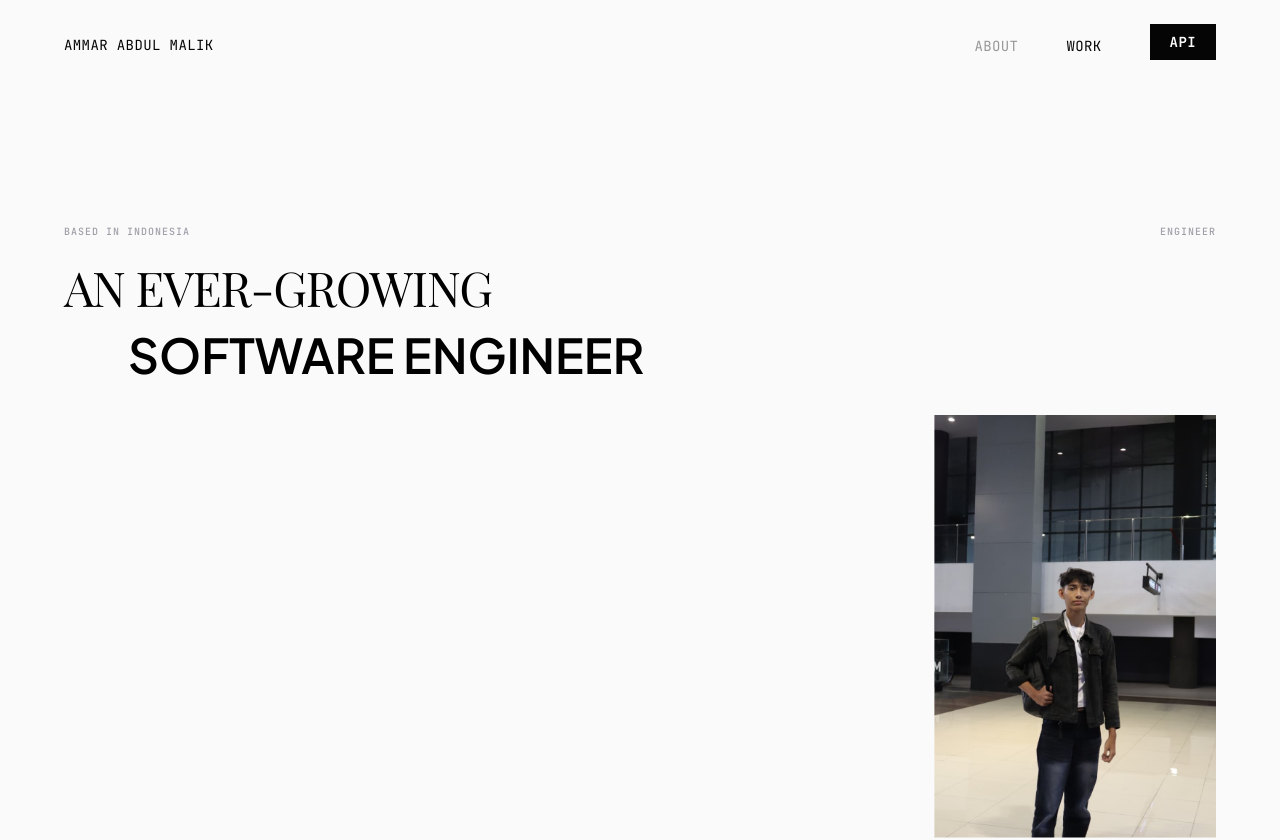
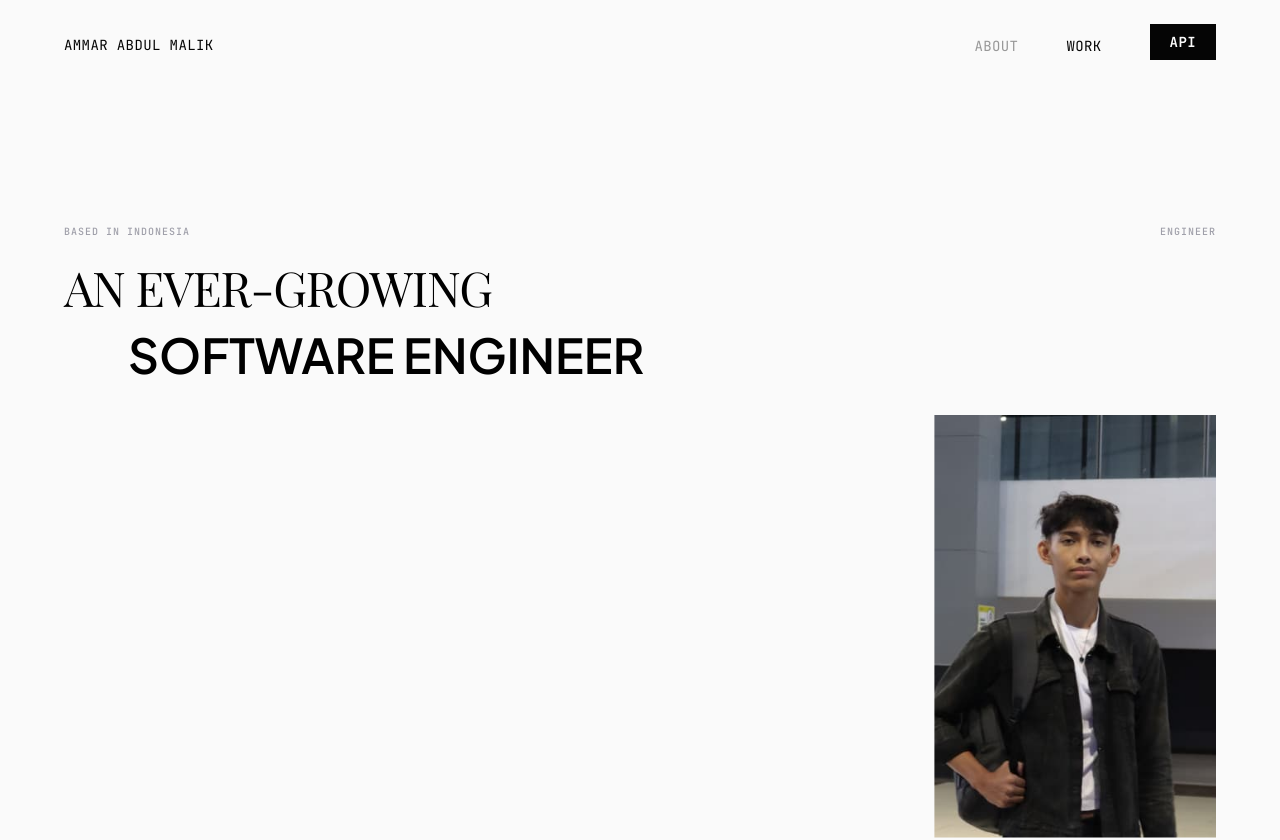
Before and after one commit to ammaricanooo/portfolio, a Next.js app: page /about in a window 1280 px wide. Shown: the top 840 px of the page. Built offline with nearby package versions, Linux system fonts and the light colour scheme; a web font is replaced by a local one.

Commit message:
change scale photo

```diff
--- a/app/about/page.tsx
+++ b/app/about/page.tsx
@@ -326,10 +326,10 @@ export default function AboutPage() {
               <Image
                 src="/ammar.jpeg"
                 alt="Ammar Abdul Malik"
-                width={320}
-                height={400}
+                width={1020}
+                height={1100}
                 priority
-                className="w-full object-cover scale-110 bg-zinc-200 dark:bg-zinc-800"
+                className="w-full object-cover scale-250 bg-zinc-200 dark:bg-zinc-800"
                 onError={(e) => { (e.target as HTMLImageElement).style.display = "none"; }}
               />
             </div>
```
